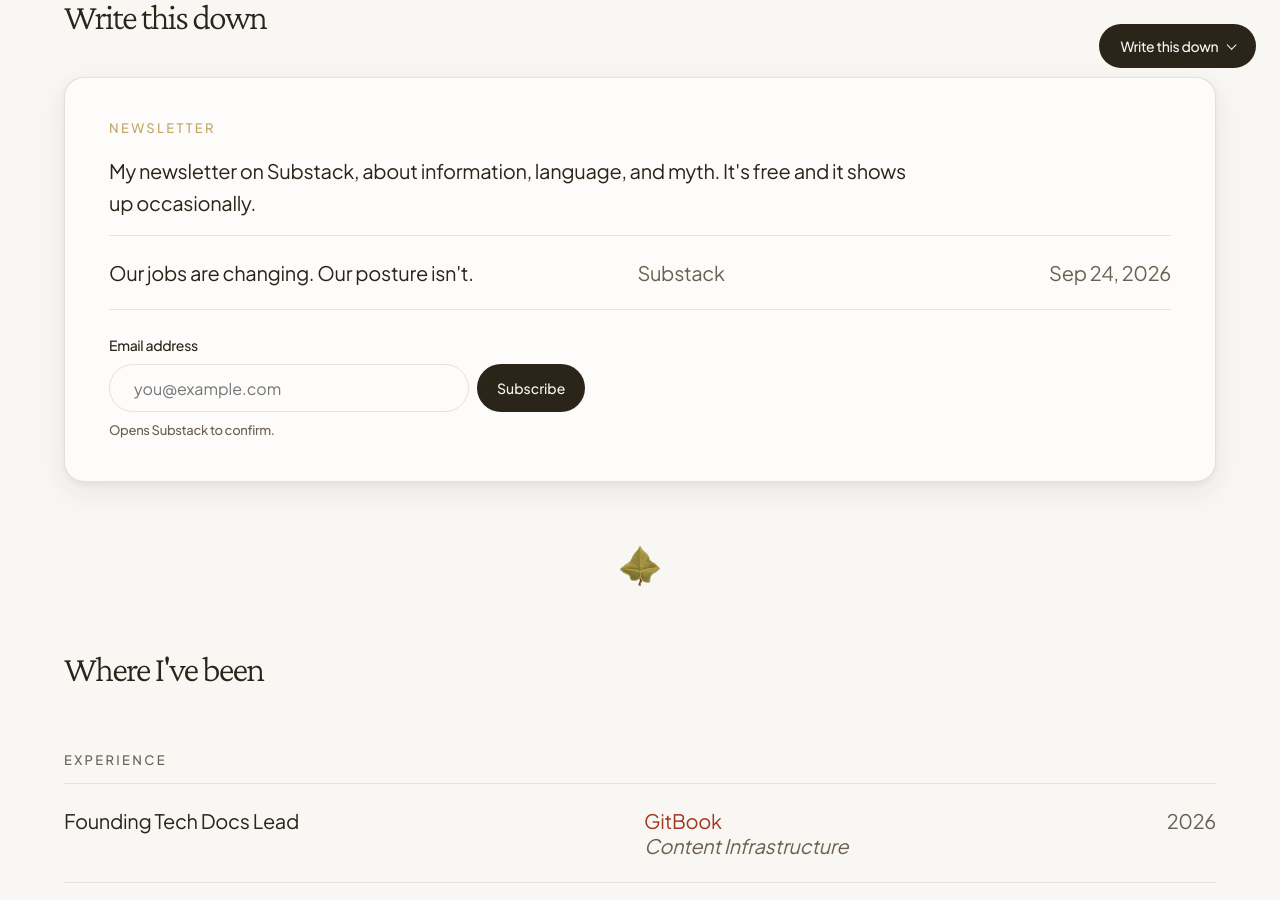
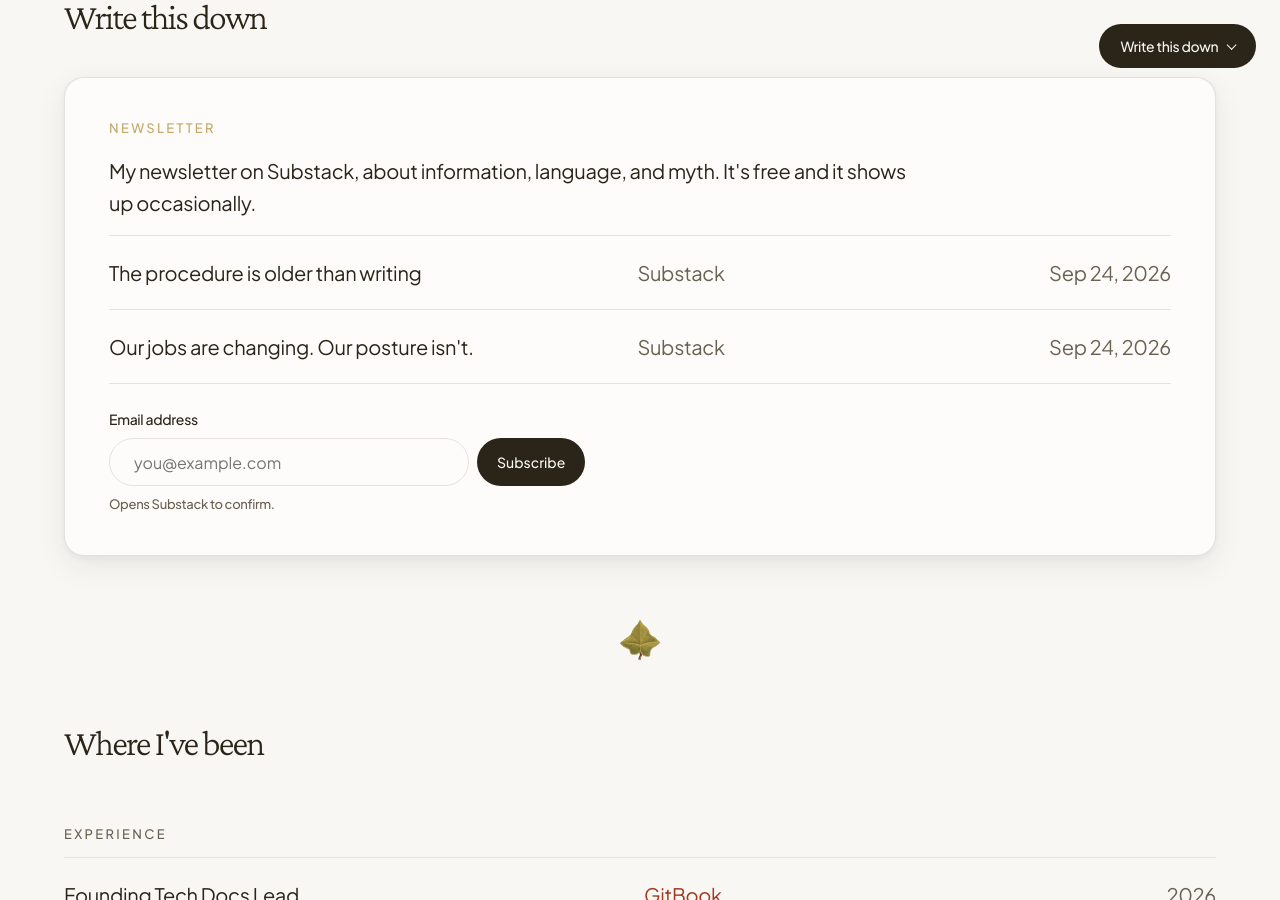
Before and after one commit to scrivera-dugan/site, a Jekyll site: the page built from index.md, in a window 1280 px wide and 900 px high, scrolled down 1958 px. Built offline with Jekyll 4.4.1, drawn with Linux system fonts in a browser that asks for light colours.

Commit message:
Update Substack feed

```diff
--- a/_data/substack.json
+++ b/_data/substack.json
@@ -2,6 +2,11 @@
   "title": "Write this down",
   "link": "https://sarahdocs.substack.com/",
   "posts": [
+    {
+      "title": "The procedure is older than writing",
+      "link": "https://sarahdocs.substack.com/p/the-procedure-is-older-than-writing",
+      "date": "2026-09-24"
+    },
     {
       "title": "Our jobs are changing. Our posture isn't.",
       "link": "https://sarahdocs.substack.com/p/our-jobs-are-changing-our-posture",
```
